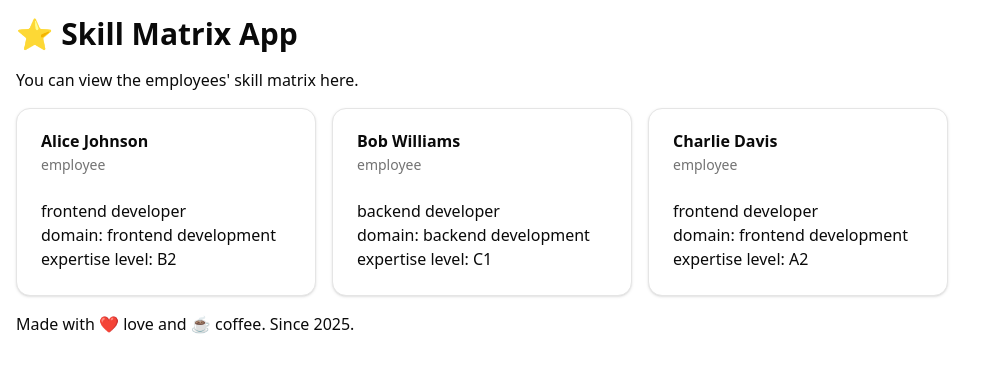
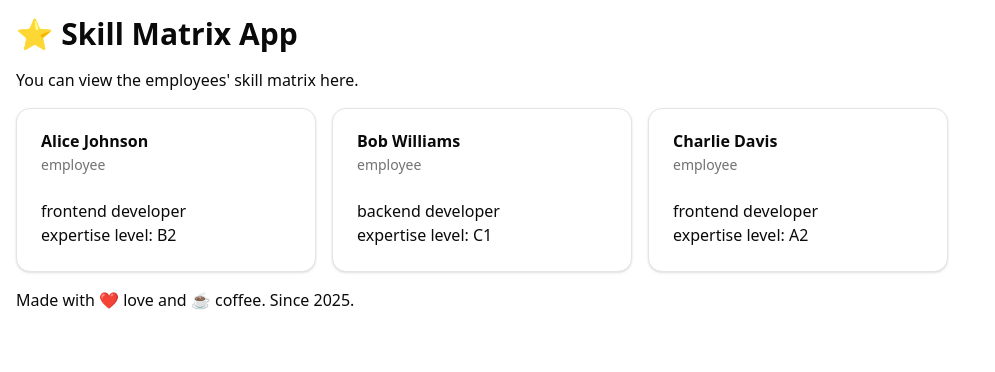
Before and after one commit to krondorl/skill-matrix-app, a React (Vite) app in the folder client/: page / in a window 1280 px wide. Shown: the top 372 px of the page, without its empty margins (0-995 px from the left). Built offline with nearby package versions, Linux system fonts and the light colour scheme.

Commit message:
feat(client): remove domain

```diff
--- a/client/src/components/EmployeeCard.tsx
+++ b/client/src/components/EmployeeCard.tsx
@@ -27,7 +27,6 @@ export default function EmployeeCard({ employee }: EmployeeProps) {
       </CardHeader>
       <CardContent>
         <p>{employee?.position}</p>
-        <p>domain: {employee?.domain}</p>
         <p>expertise level: {employee?.expertise_level}</p>
       </CardContent>
     </Card>
```
